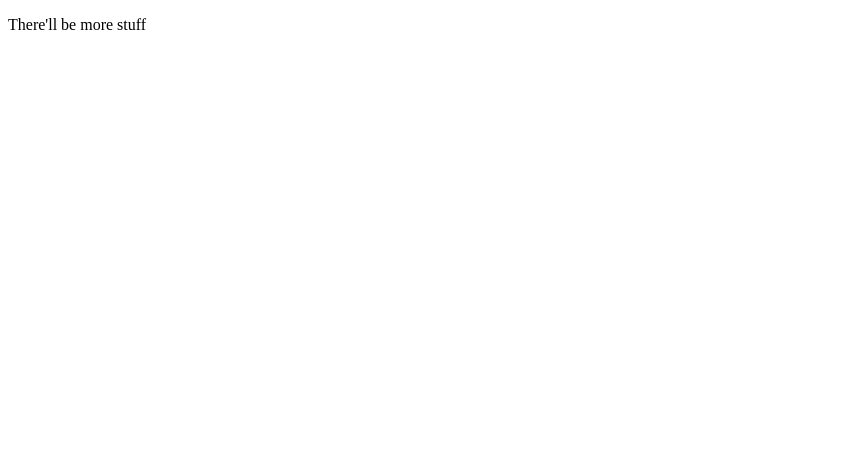
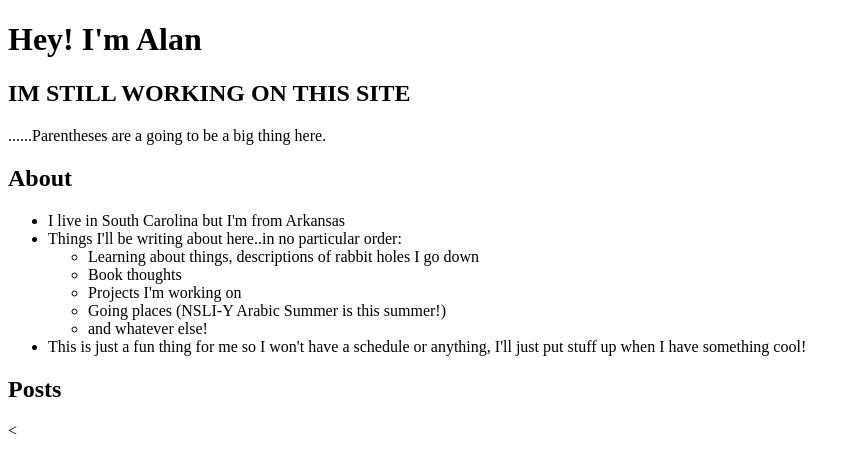
Before and after one commit to AlanAmal/alanamal.github.io, a plain HTML site: page index.html in a window 1280 px wide. Shown: the whole page, without its empty margins (0-860 px from the left). Drawn offline with Linux system fonts and the light colour scheme.

Commit message:
Update index.html

```diff
--- a/index.html
+++ b/index.html
@@ -1,9 +1,34 @@
-<!DOCTYPE html>
-<html>
-<head>
+<!doctype html>
+<html lang="en-US">
+  <head>
+    <meta charset="utf-8" />
+    <meta name="viewport" content="width=device-width" />
     <title>Alan Amal</title>
-</head>
-    <body>
-        <p>There'll be more stuff</p>
-    </body>
+	<link href="styles/style.css" rel="stylesheet" />
+  </head>
+  <body>
+    <h1>Hey! I'm Alan</h1>
+	<h2>IM STILL WORKING ON THIS SITE</h2>
+	<p>......Parentheses are a going to be a big thing here.</p>
+	<div>
+		<h2>About</h2>
+		<ul>
+			<li>I live in South Carolina but I'm from Arkansas</li>
+			<li>Things I'll be writing about here..in no particular order:
+				<ul>
+					<li>Learning about things, descriptions of rabbit holes I go down</li>
+					<li>Book thoughts</li>
+					<li>Projects I'm working on</li>
+					<li>Going places (NSLI-Y Arabic Summer is this summer!)</li>
+					<li>and whatever else!</li>
+				</ul>
+			</li>
+			<li>This is just a fun thing for me so I won't have a schedule or anything, I'll just put stuff up when I have something cool!</li>
+		</ul>
+	</div>
+	<div>
+		<h2>Posts</h2>
+		<
+	</div>
+  </body>
 </html>
```
